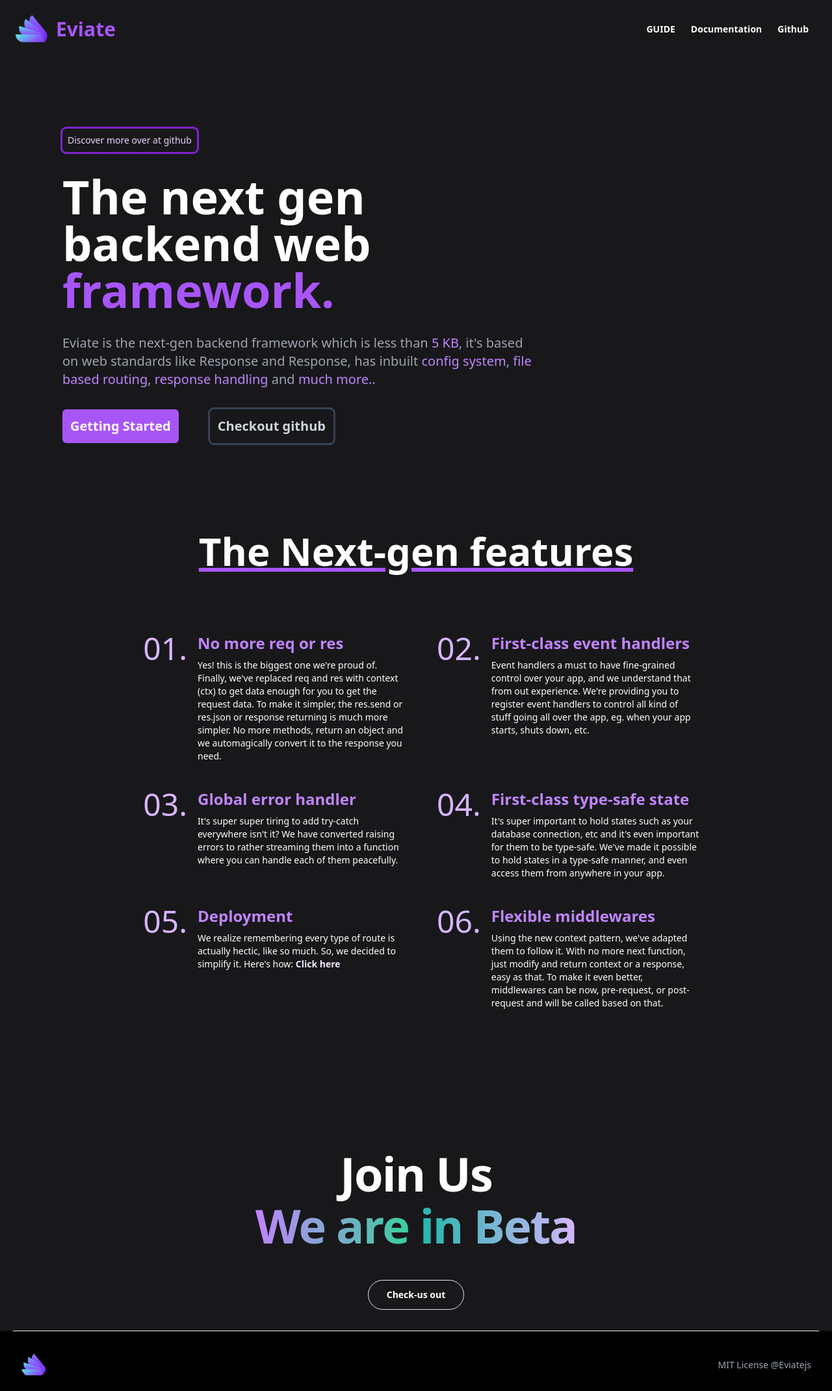
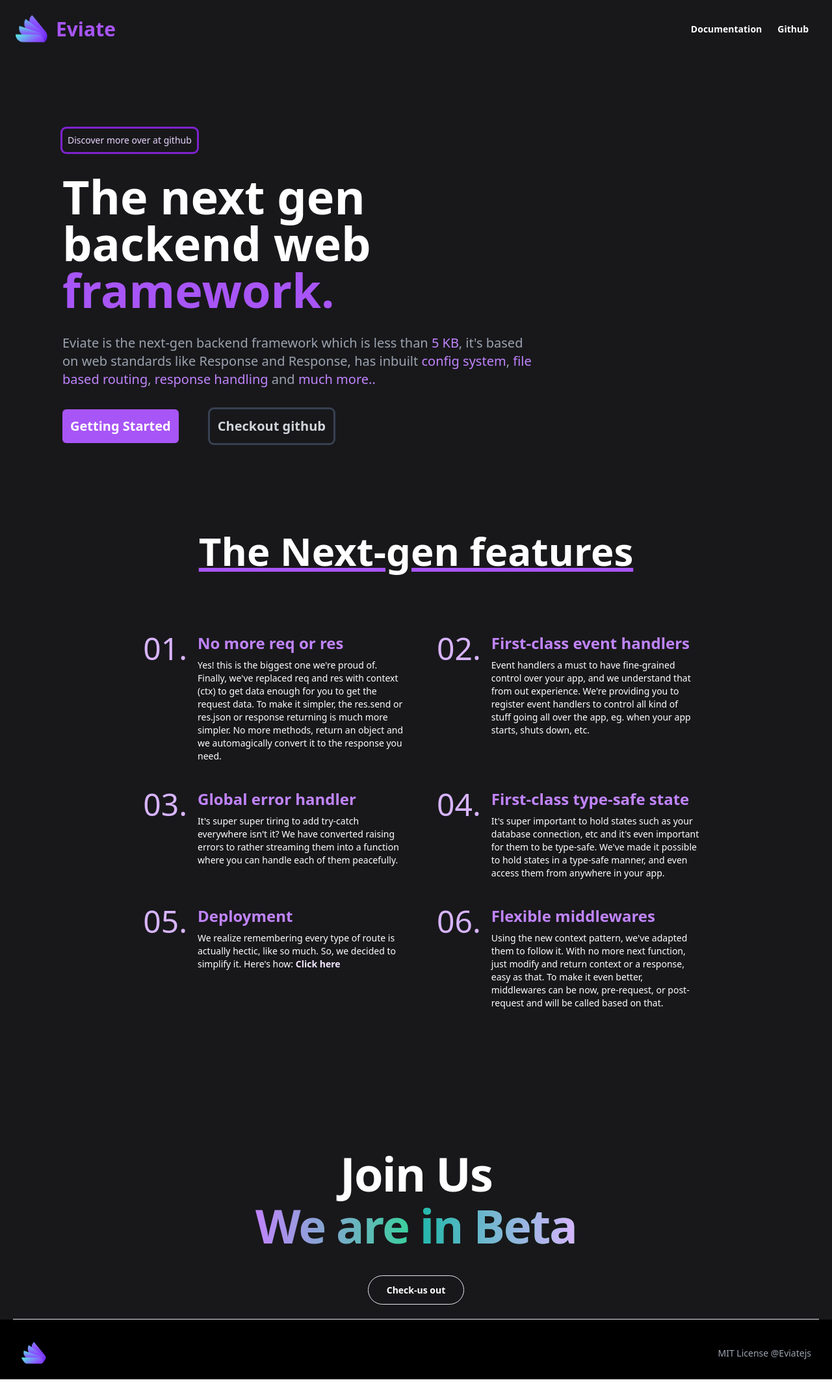
Before and after one commit to eviatejs/eviatejs.org, a Next.js app: page / in a window 1280 px wide. Shown: the whole page at 65% size. Built offline with nearby package versions, Linux system fonts and the light colour scheme.

Commit message:
feat: links done

```diff
--- a/components/Navbar.tsx
+++ b/components/Navbar.tsx
@@ -33,16 +33,8 @@ export default function Navbar() {
             <ul className="flex flex-col lg:flex-row list-none lg:ml-auto">
               <li className="nav-item">
                 <a
-                  className="px-3 text-sm py-2 flex items-center  uppercase font-bold leading-snug text-white hover:opacity-75"
-                  href="#pablo"
-                >
-                Guide
-                </a>
-              </li>
-              <li className="nav-item">
-                <a
                   className="px-3 py-2 flex items-center text-sm  font-bold leading-snug text-white hover:opacity-75"
-                  href="#pablo"
+                  href="https://docs-eviate.vercel.app"
                 >
                  Documentation
                 </a>
@@ -50,7 +42,7 @@ export default function Navbar() {
               <li className="nav-item">
                 <a
                   className="px-3 py-2 flex items-center text-sm  font-bold leading-snug text-white hover:opacity-75"
-                  href="#pablo"
+                  href="https://github.com/eviatejs/eviate"
                 >
                 Github
                 </a>
--- a/components/footer.tsx
+++ b/components/footer.tsx
@@ -18,9 +18,9 @@ export default function Footer() {
             <div
               className="mx-auto rounded-lg font-black mt-5 text-zinc-400 md:mt-12 md:max-w-lg text-center lg:text-lg"
             >
-              <button className="bg-tkb border text-sm text-white py-3 px-7 rounded-full">
+              <a href="https://github.com/eviatejs/eviate" className="bg-tkb border text-sm text-white py-3 px-7 rounded-full">
               Check-us out
-              </button>
+              </a>
             </div>
           </div>
   </section>
```
